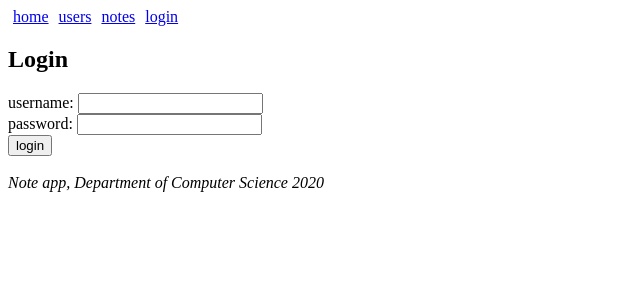
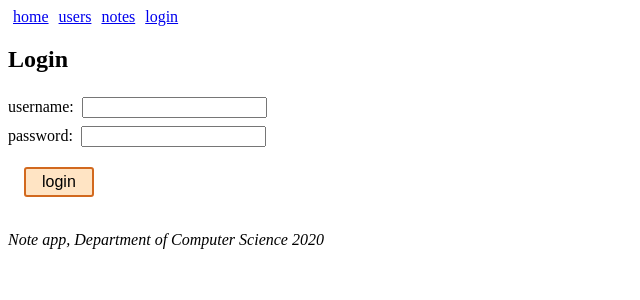
Before and after one commit to TanoueDaisuke/react-router-practice, a React (Create React App) app: page /login in a window 1280 px wide. Shown: the top 300 px of the page, without its empty margins (0-640 px from the left). Built offline with nearby package versions, Linux system fonts and the light colour scheme.

Commit message:
ログインフォームのスタイリング

```diff
--- a/src/components/Login.jsx
+++ b/src/components/Login.jsx
@@ -1,8 +1,22 @@
 import React from 'react'
 import { useHistory } from 'react-router-dom'
+import styled from 'styled-components'
 
 const Login = props => {
   const history = useHistory()
+
+  const Button = styled.button`
+    background: Bisque;
+    font-size: 1em;
+    margin: 1em;
+    padding: 0.25em 1em;
+    border: 2px solid Chocolate;
+    border-radius: 3px;
+  `
+
+  const Input = styled.input`
+    margin: 0.25rem;
+  `
 
   const onSubmit = (e) => {
     e.preventDefault()
@@ -15,12 +29,12 @@
       <h2>Login</h2>
       <form onSubmit={onSubmit}>
         <div>
-          username: <input type="text"/>
+          username: <Input type="text"/>
         </div>
         <div>
-          password: <input type="password" />
+          password: <Input type="password" />
         </div>
-        <button type="submit">login</button>
+        <Button type="submit">login</Button>
       </form>
     </div>
   )
```
